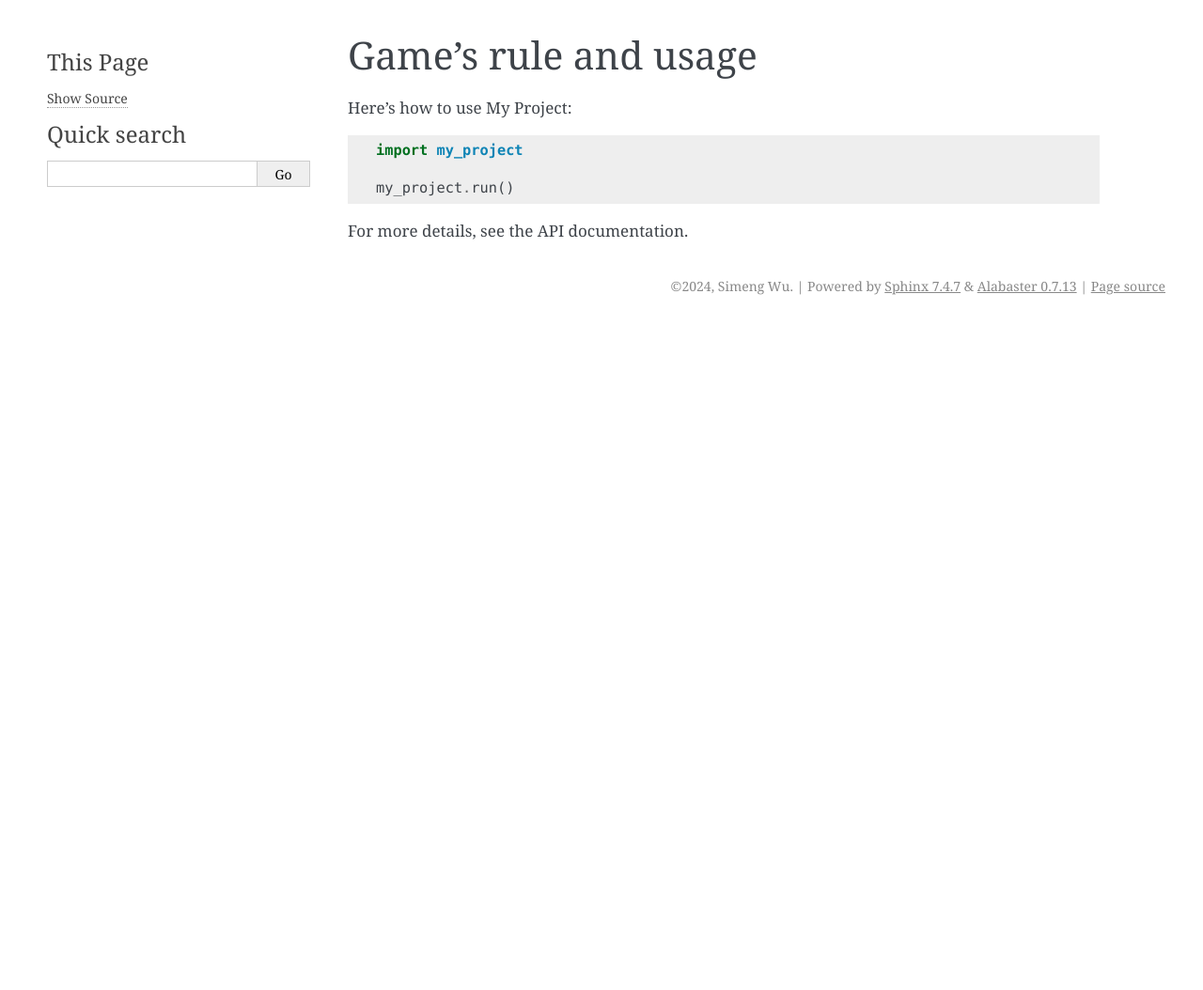
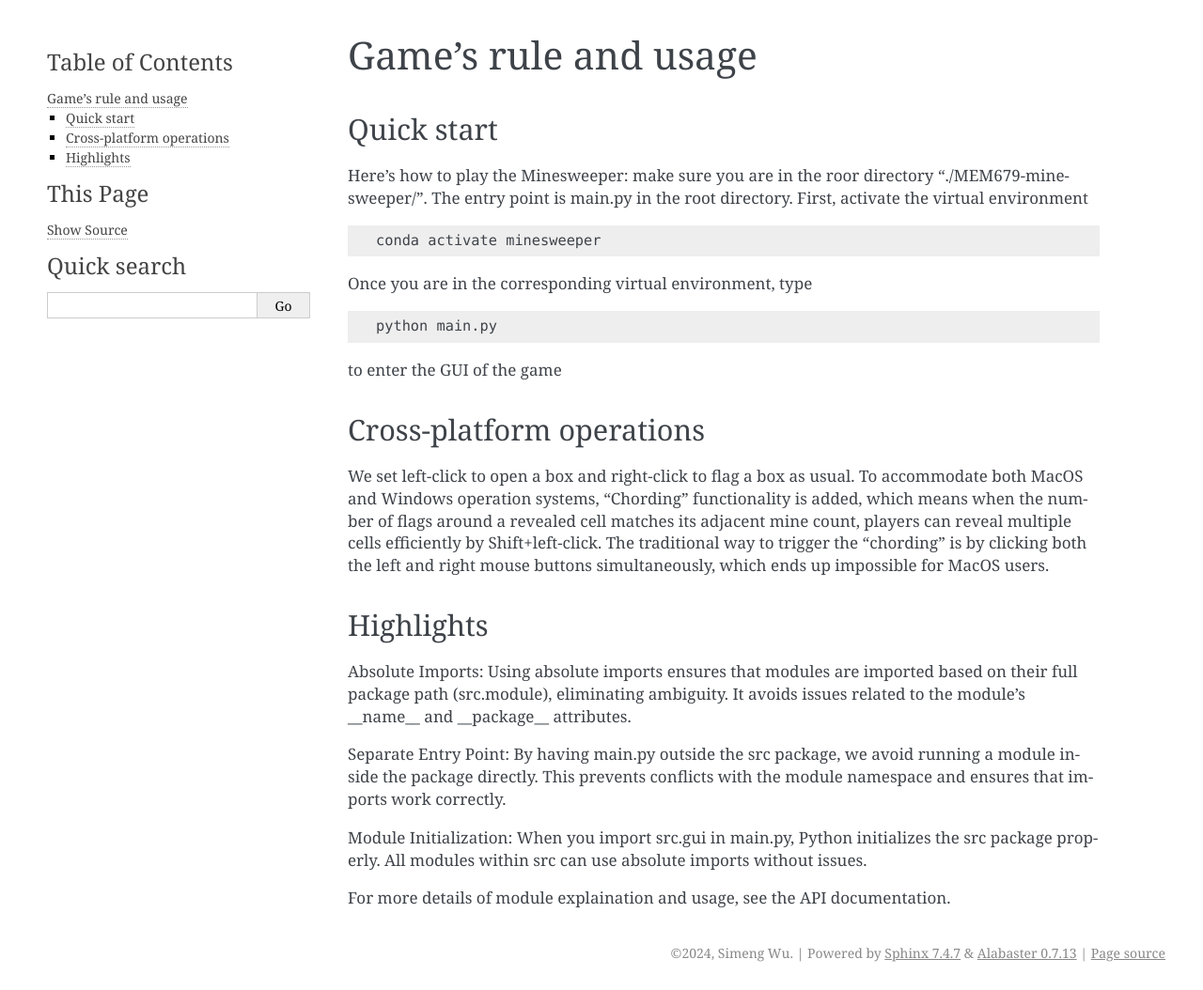
Before and after one commit to simon596/MEM679-minesweeper, a Sphinx documentation site: the page built from docs/usage.rst, in a window 1280 px wide. Shown: the whole page at 94% size. Built offline with Sphinx 7.4.7, drawn with Linux system fonts in a browser that asks for light colours; the version number is read from the project's files by our own code; before the commit the page ends 900 px from its top, so only the background shows below that.

Commit message:
first time added documentations

```diff
--- a/README.rst
+++ b/README.rst
@@ -36,10 +36,10 @@ MEM679-minesweeper
 ==================
 
 
-    Add a short description here!
+    Customized board size is now supported! Use shift+left-click to open all neighboring cells!
 
 
-A longer description of your project goes here...
+This is the homepage of Simeng Wu's MEM679 homework 2 - MEM679-minesweeper. For installation instructions, please refer to :ref:`Installation <installation>`. To get start, please refer to the game's rule and the usage of the modules, i.e., :ref:`Game's Rule and Usage <usage>`.
 
 
 .. _pyscaffold-notes:
@@ -48,4 +48,4 @@ Note
 ====
 
 This project has been set up using PyScaffold 4.6. For details and usage
-information on PyScaffold see https://pyscaffold.org/.
+information on PyScaffold see https://pyscaffold.org/. Pytest has been exploited and reached over 80% coverage. For details to verify it, please refer to :ref:`Installation <installation>`.
--- a/docs/usage.rst
+++ b/docs/usage.rst
@@ -3,12 +3,49 @@
 Game's rule and usage
 ===========
 
-Here's how to use My Project:
+Quick start
+===========
 
-.. code-block:: python
+Here's how to play the Minesweeper:
+make sure you are in the roor directory "./MEM679-minesweeper/".
+The entry point is main.py in the root directory. First, activate the virtual environment
 
-   import my_project
+.. code-block:: bash
 
-   my_project.run()
+   conda activate minesweeper
 
-For more details, see the API documentation.
+
+Once you are in the corresponding virtual environment, type
+
+.. code-block:: bash
+
+   python main.py
+
+to enter the GUI of the game
+
+Cross-platform operations
+===========
+
+We set left-click to open a box and right-click to flag a box as usual. To accommodate both MacOS and Windows operation systems,
+"Chording" functionality is added, which means when the number of flags around a revealed cell matches its adjacent mine count,
+players can reveal multiple cells efficiently by Shift+left-click. The traditional way to trigger the "chording" is by clicking both the left and right mouse buttons simultaneously,
+which ends up impossible for MacOS users.
+
+Highlights
+===========
+
+Absolute Imports:
+Using absolute imports ensures that modules are imported based on their full package path (src.module), eliminating ambiguity.
+It avoids issues related to the module's __name__ and __package__ attributes.
+
+Separate Entry Point:
+By having main.py outside the src package, we avoid running a module inside the package directly.
+This prevents conflicts with the module namespace and ensures that imports work correctly.
+
+Module Initialization:
+When you import src.gui in main.py, Python initializes the src package properly.
+All modules within src can use absolute imports without issues.
+
+
+
+For more details of module explaination and usage, see the API documentation.
```
Also changed, not shown: docs/installation.rst (+39 -6 lines).
